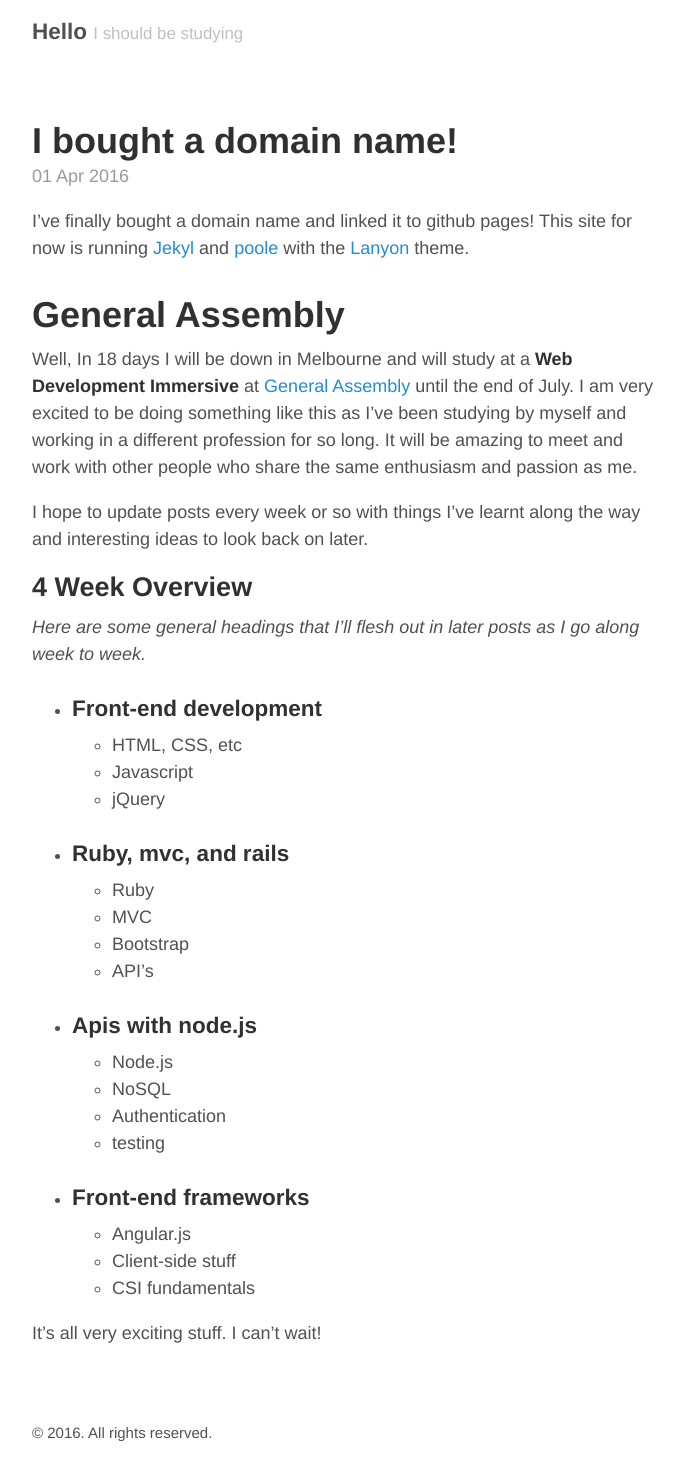
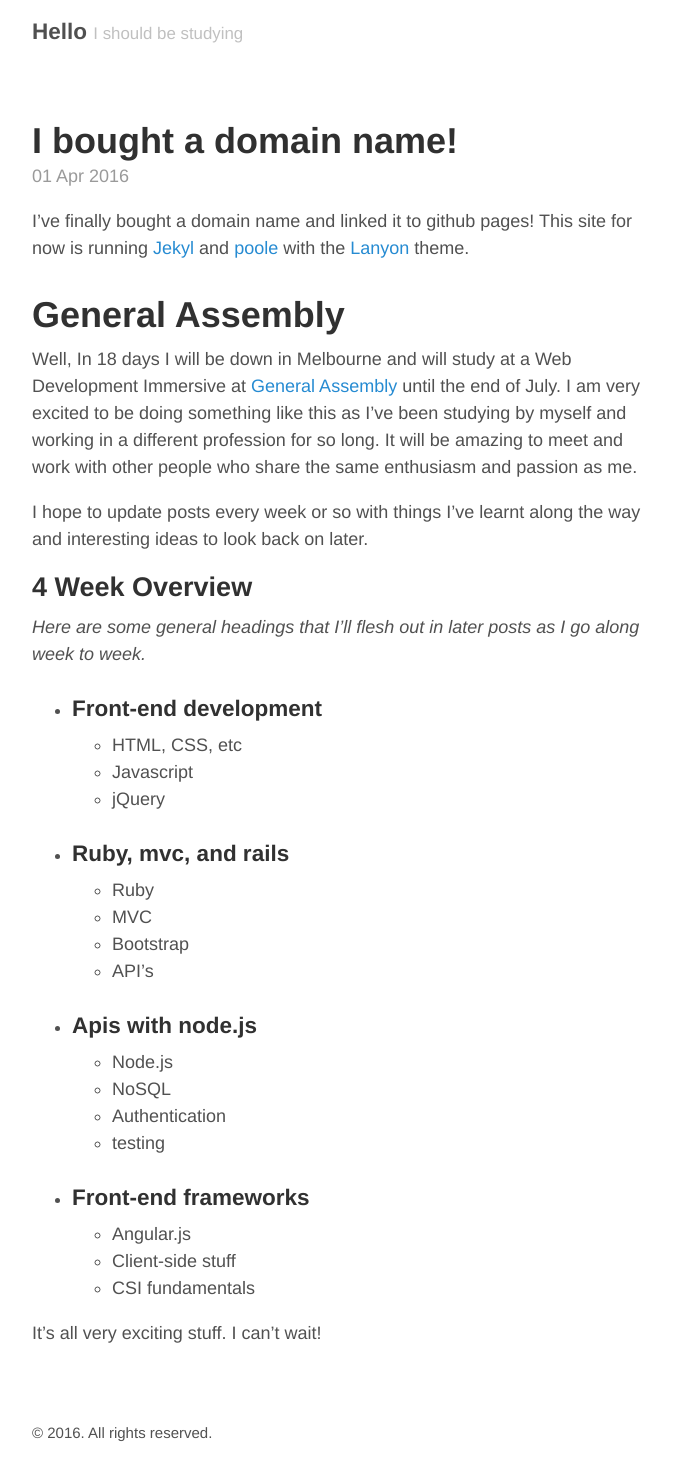
Before and after one commit to jnbrewster/gh-pages, a Jekyll site: the page built from _posts/2016-04-01-i-bought-a-domain-name.md, in a window 1280 px wide. Shown: the whole page, without its empty margins (293-977 px from the left). Built offline with Jekyll 4.4.1, drawn with Linux system fonts in a browser that asks for light colours.

Commit message:
Fix formatting

```diff
--- a/_posts/2016-04-01-i-bought-a-domain-name.md
+++ b/_posts/2016-04-01-i-bought-a-domain-name.md
@@ -6,13 +6,14 @@ I've finally bought a domain name and linked it to github pages!
 This site for now is running [Jekyl](http://jekyllrb.com/) and [poole](http://getpoole.com/) with the [Lanyon](http://lanyon.getpoole.com/) theme.
 
 # General Assembly
-Well, In 18 days I will be down in Melbourne and will study at a **Web Development Immersive** at [General Assembly](https://generalassemb.ly/) until the end of July.
+Well, In 18 days I will be down in Melbourne and will study at a Web Development Immersive at [General Assembly](https://generalassemb.ly/) until the end of July.
 I am very excited to be doing something like this as I've been studying by myself and working in a different profession for so long. It will be amazing to meet and work with other people who share the same enthusiasm and passion as me.
 
 I hope to update posts every week or so with things I've learnt along the way and interesting ideas to look back on later.
 
 ## 4 Week Overview
 *Here are some general headings that I'll flesh out in later posts as I go along week to week.*
+
 * ### Front-end development
   - HTML, CSS, etc
   - Javascript
```
